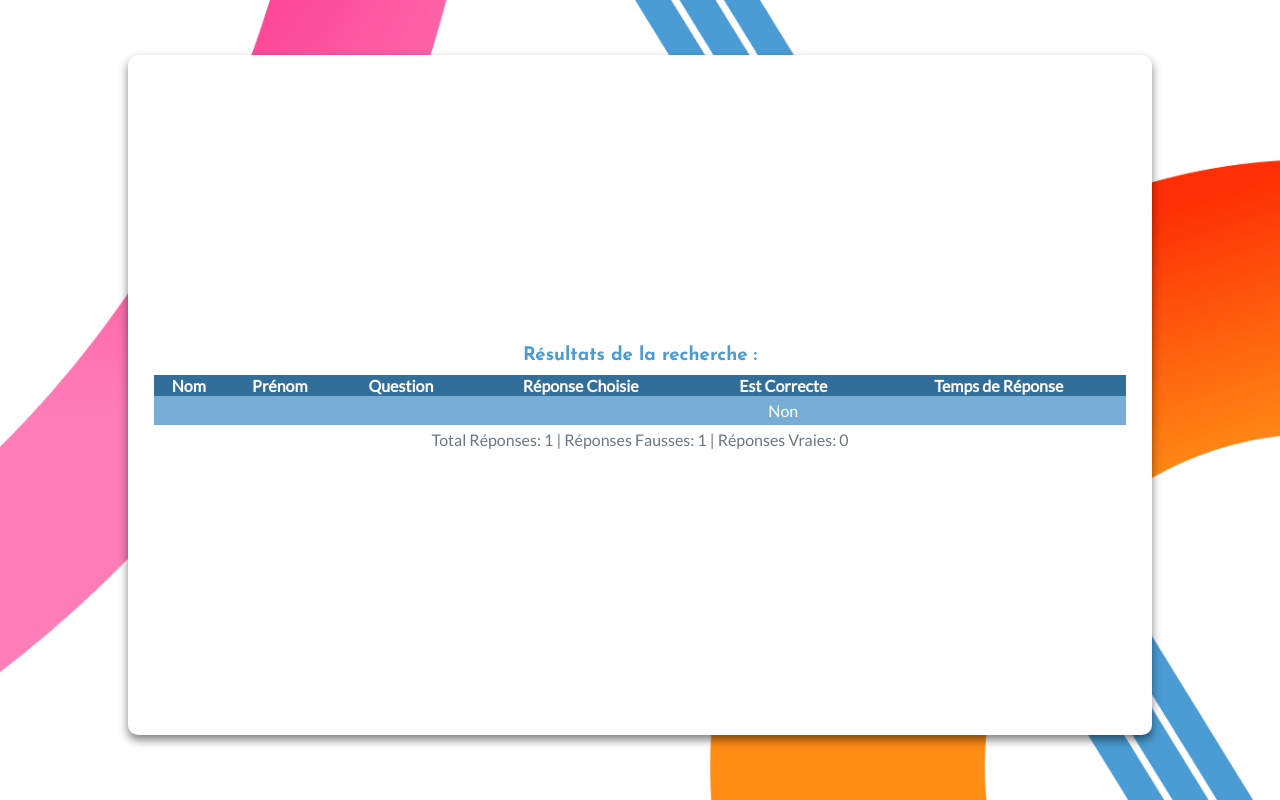
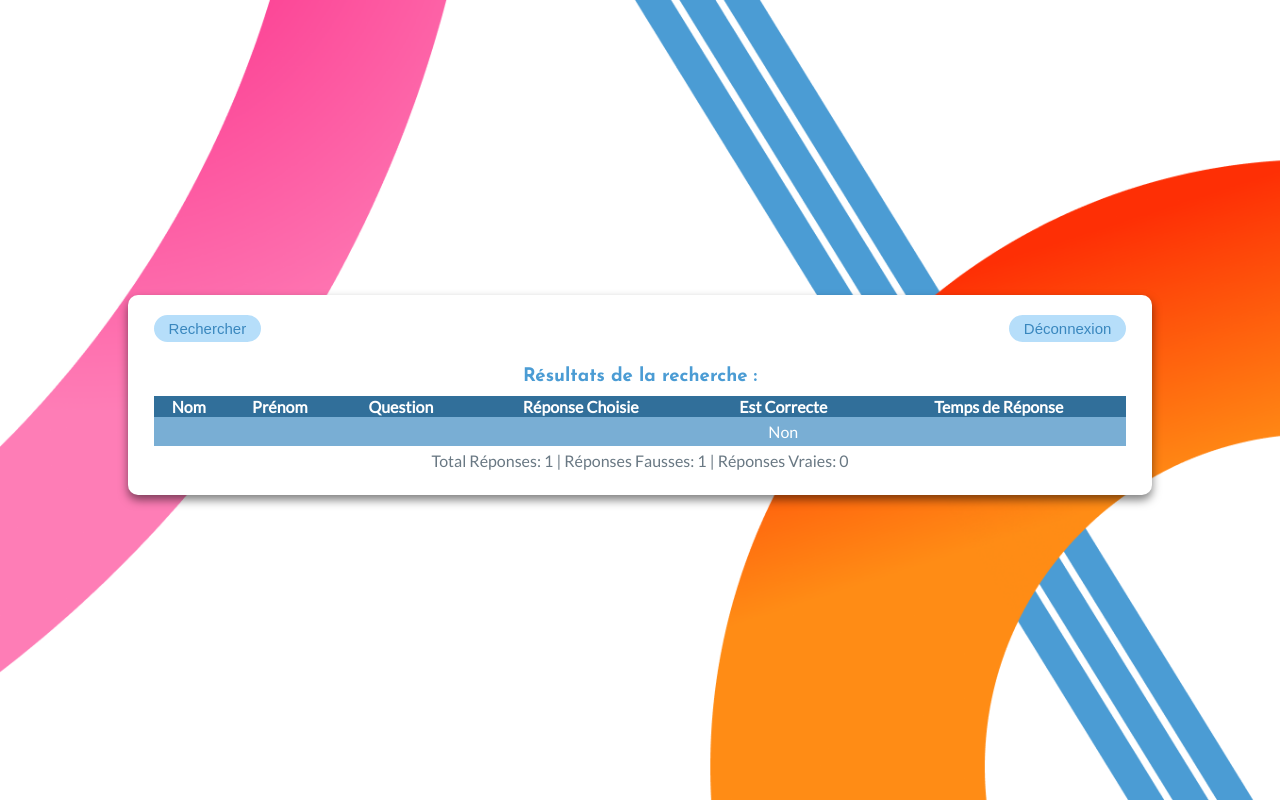
Before and after one commit to Valentin-Dbs/SAE501, a PHP site: page /php/admin/recherche.php in a window 1280 px wide. Run offline with PHP 8.4, Linux system fonts and the light colour scheme; the visitor is signed in with stand-in values (Sample User, id 1); tables that the repository leaves empty or names only in its code hold one stand-in row (values such as "Sample post"); data that the repository does not hold is empty.

Commit message:
bouton recherche et déco admin

```diff
--- a/php/admin/page_admin.php
+++ b/php/admin/page_admin.php
@@ -1,5 +1,6 @@
 <!DOCTYPE html>
 <html lang="fr">
+
 <head>
     <meta charset="UTF-8">
     <meta name="viewport" content="width=device-width, initial-scale=1.0">
@@ -7,8 +8,10 @@
     <link rel="stylesheet" href="https://stackpath.bootstrapcdn.com/bootstrap/4.5.2/css/bootstrap.min.css">
     <title>Page Admin</title>
 </head>
+
 <body>
     <div class="connexion">
+
         <h2>Page Admin</h2>
 
         <?php
@@ -46,4 +49,5 @@
     <div id="resultats"></div>
 
 </body>
+
 </html>
--- a/php/admin/recherche.php
+++ b/php/admin/recherche.php
@@ -2,7 +2,25 @@
 
 include '../auth/check_admin.php';
 
+?>
 
+
+<!DOCTYPE html>
+<html lang="en">
+
+<head>
+    <meta charset="UTF-8">
+    <meta name="viewport" content="width=device-width, initial-scale=1.0">
+    <link rel="stylesheet" href="https://fonts.googleapis.com/css2?family=Lexend+Deca:wght@400;700&display=swap">
+    <link rel="stylesheet" type="text/css" href="../../style.css">
+    <script src="https://code.jquery.com/jquery-3.5.1.slim.min.js"></script>
+    <title>Site Parcousup</title>
+</head>
+
+<body>
+
+    <div class="div-centre" style="display: flex; flex-direction: column;">
+            <?php
                 // Récupération des valeurs du formulaire
                 $nom = $_POST['nom'] ?? '';
                 $prenom = $_POST['prenom'] ?? '';
@@ -56,7 +74,16 @@
                 $nombreVraies = 0;
 
                 echo '<link rel="stylesheet" type="text/css" href="../../style.css">';
-echo "<div class='admin'><h3>Résultats de la recherche :</h3>";
+                echo '<div style="display: flex; justify-content: space-between; width: 95%;">
+        <a href="page_admin.php">
+          <button class="btnAdmin">Rechercher</button>
+        </a>
+
+                <form action="../auth/deconnexion.php" method="post">
+                    <button type="submit" class="btnAdmin">Déconnexion</button>
+                </form>
+                </div>';
+                echo "<h3>Résultats de la recherche :</h3>";
                 echo "<table border='1'>
                         <tr class='tbl-name'>
                             <th>Nom</th>
@@ -97,3 +124,9 @@
 
                 $conn->close();
             ?>
+        <!-- <div style="width: 100%">
+        </div> -->
+    </div>
+</body>
+
+</html>
--- a/style.css
+++ b/style.css
@@ -102,6 +102,9 @@
   border: none;
   margin-bottom: 15px;
   padding: 5px 15px 5px 15px;
+}
+.btnAdmin:hover {
+  cursor: pointer;
 }
 .admin {
   padding: 20px 0 20px 0;
```
Lines whose indentation alone changed are shown as unchanged.
